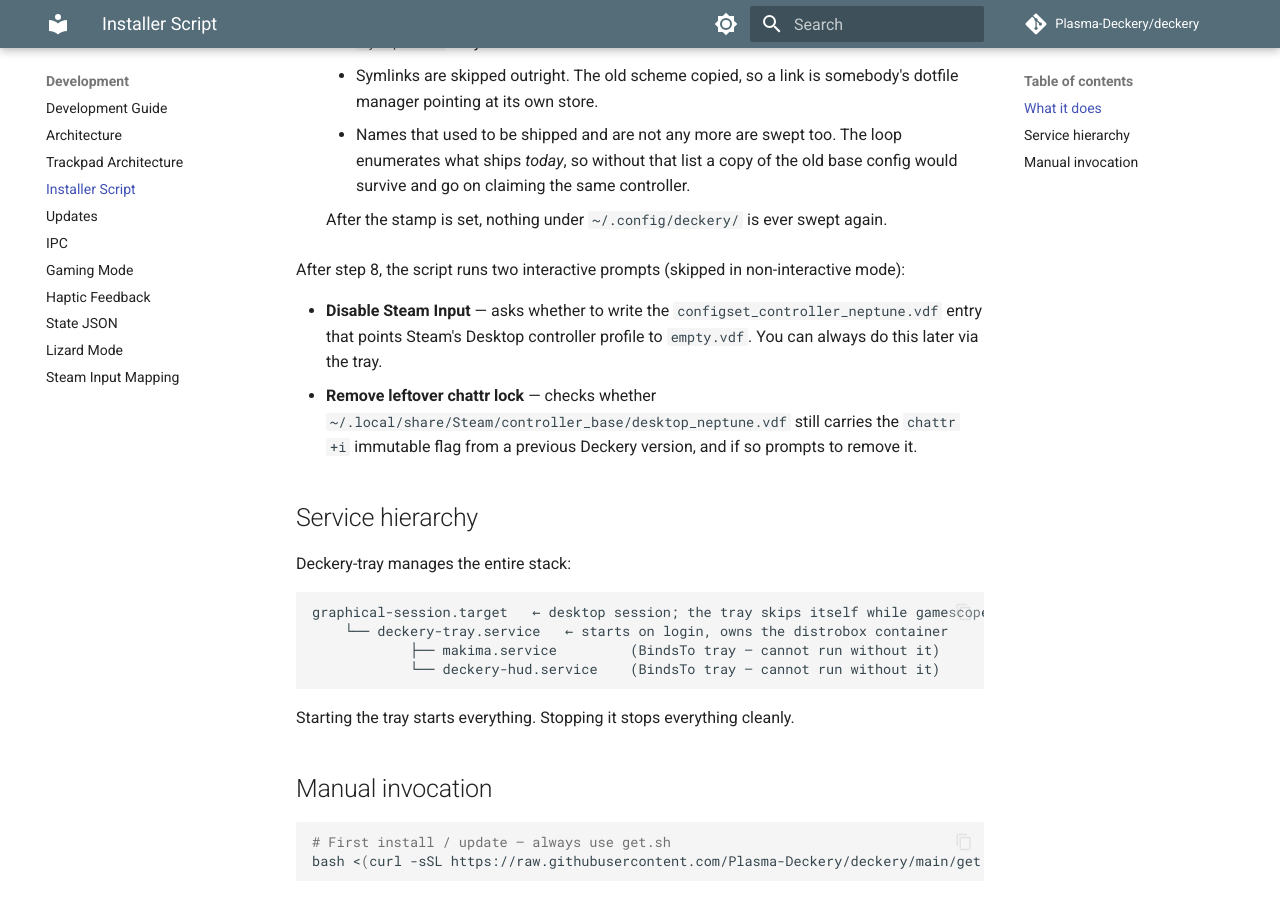
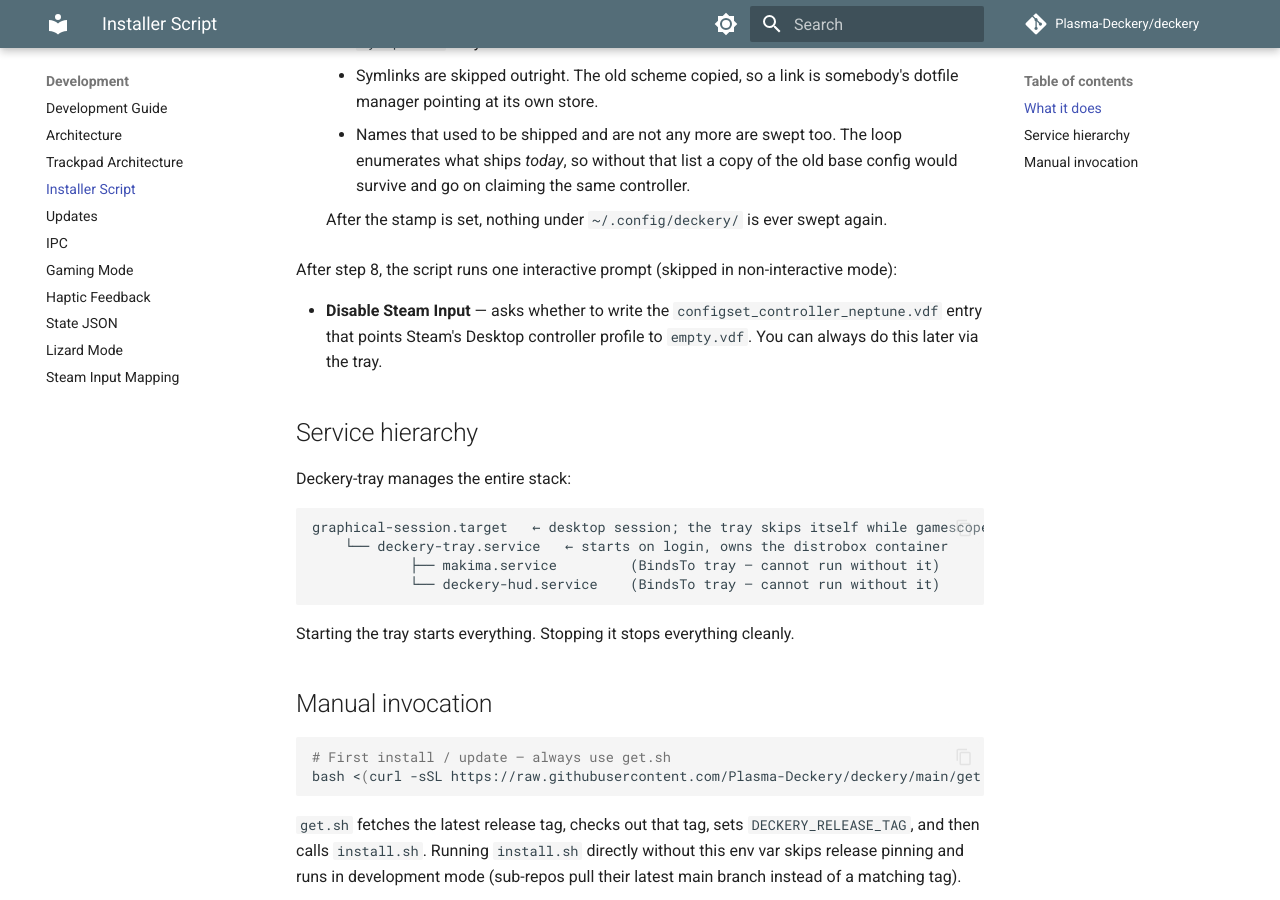
Before and after one commit to Plasma-Deckery/deckery, an MkDocs documentation site: the page built from docs/reference/installer-script.md, in a window 1280 px wide and 900 px high, scrolled down 1145 px. Built offline with MkDocs 1.6.1 and Material for MkDocs 9.7.7, drawn with Linux system fonts in a browser that asks for light colours; comment, search, counter and statistics services are not loaded.

Commit message:
install.sh: drop the chattr +i migration for desktop_neptune.vdf
The lock on ~/.local/share/Steam/controller_base/desktop_neptune.vdf was
only ever set by the tray up to v0.2.1; v0.2.2 (July 2026) replaced it
with the configset approach, and every install.sh run since then has
offered to remove a leftover lock. Nothing sets it any more.

```diff
--- a/docs/reference/installer-script.md
+++ b/docs/reference/installer-script.md
@@ -29,10 +29,9 @@
 
     After the stamp is set, nothing under `~/.config/deckery/` is ever swept again.
 
-After step 8, the script runs two interactive prompts (skipped in non-interactive mode):
+After step 8, the script runs one interactive prompt (skipped in non-interactive mode):
 
 - **Disable Steam Input** — asks whether to write the `configset_controller_neptune.vdf` entry that points Steam's Desktop controller profile to `empty.vdf`. You can always do this later via the tray.
-- **Remove leftover chattr lock** — checks whether `~/.local/share/Steam/controller_base/desktop_neptune.vdf` still carries the `chattr +i` immutable flag from a previous Deckery version, and if so prompts to remove it.
 
 ## Service hierarchy
 
```
Also changed, not shown: 1 other file.
